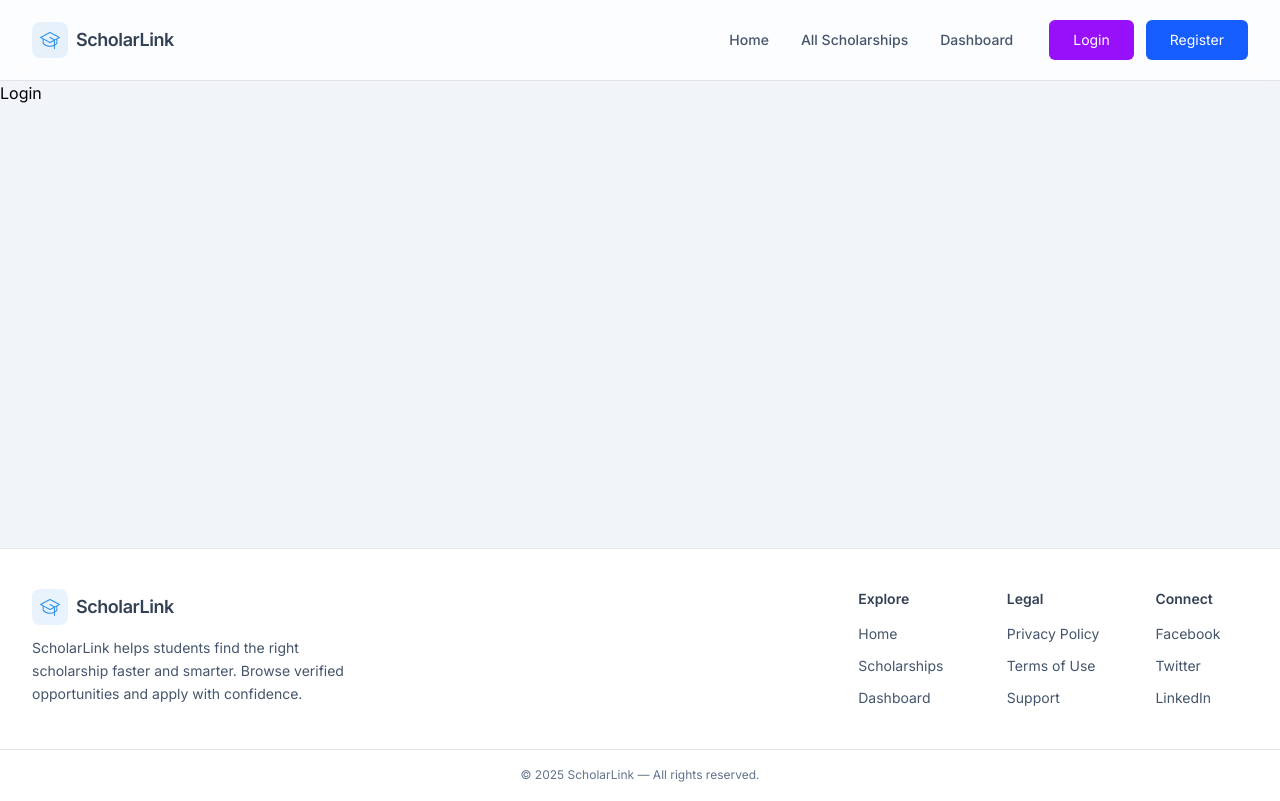
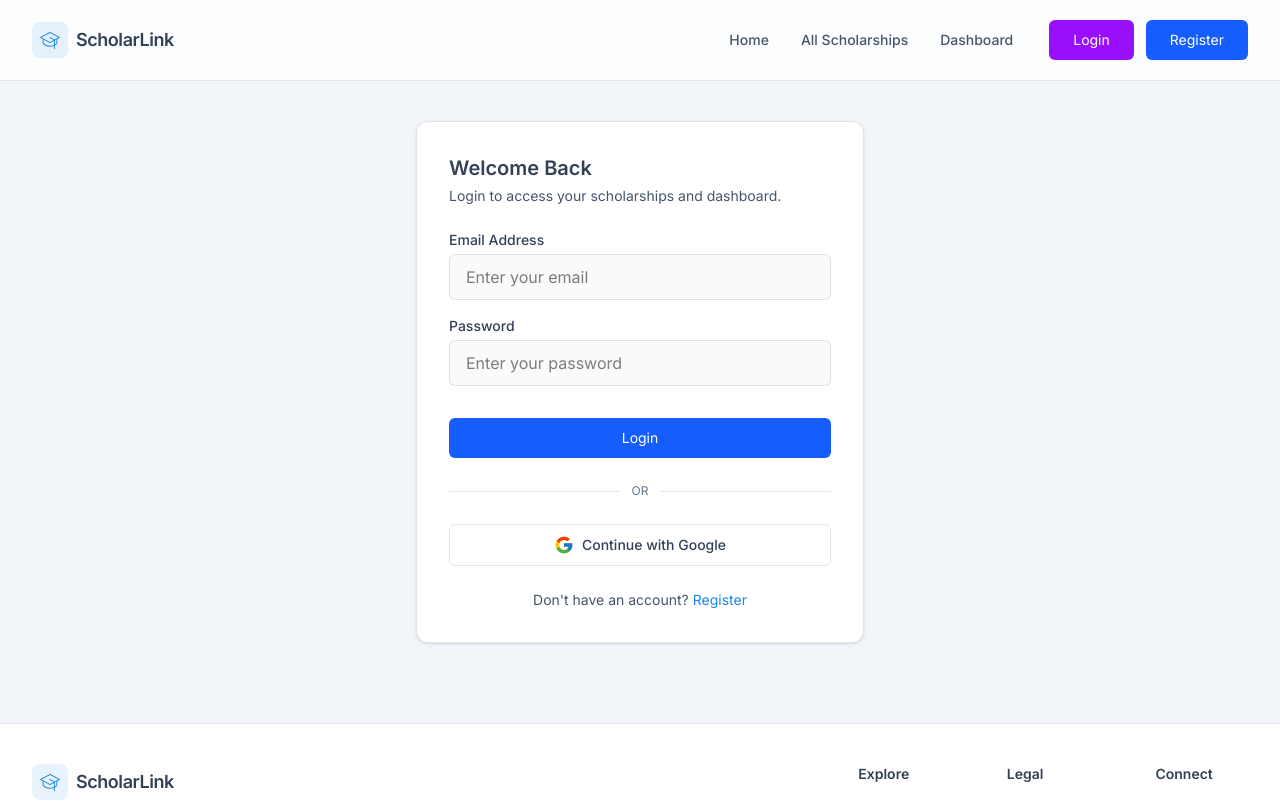
Before and after one commit to LitanMolla/ScholarLink-Client, a React (Vite) app: page /login in a window 1280 px wide. Shown: the top 801 px of the page. Built offline with nearby package versions, Linux system fonts and the light colour scheme.

Commit message:
added: login page

```diff
--- a/src/components/Navbar/Navbar.jsx
+++ b/src/components/Navbar/Navbar.jsx
@@ -58,7 +58,7 @@ const Navbar = () => {
         <div className="lg:hidden flex items-center gap-2">
           <button
             onClick={toggleMenu}
-            className="inline-flex items-center justify-center rounded-md border border-slate-200 p-2 text-slate-700 hover:bg-slate-100 duration-300"
+            className="inline-flex items-center justify-center rounded-md border border-slate-200 p-2 text-slate-700 hover:bg-slate-100 duration-300 cursor-pointer"
           >
             {isOpen ? <FiX className="text-lg" /> : <FiMenu className="text-lg" />}
           </button>
@@ -81,7 +81,7 @@ const Navbar = () => {
           <Logo />
           <button
             onClick={closeMenu}
-            className="inline-flex items-center justify-center rounded-md p-2 text-slate-600 hover:bg-slate-100 duration-300"
+            className="inline-flex items-center justify-center cursor-pointer rounded-md p-2 text-slate-600 hover:bg-slate-100 duration-300"
           >
             <FiX className="text-lg" />
           </button>
--- a/src/pages/Auth/Login/Login.jsx
+++ b/src/pages/Auth/Login/Login.jsx
@@ -1,9 +1,140 @@
-import React from 'react'
+import React, { useState } from "react";
+import { Link, useLocation, useNavigate } from "react-router";
+import { useForm } from "react-hook-form";
+import useAuth from "../../../hooks/useAuth";
+import successToast from "../../../utils/successToast";
+import errorToast from "../../../utils/errorToast";
+import LoginWithGoogle from "../components/LoginWithGoogle";
 
 const Login = () => {
+  const [pending, setPending] = useState(false);
+  const { userLogin } = useAuth();
+
+  const {
+    register,
+    handleSubmit,
+    formState: { errors },
+  } = useForm();
+
+  const onSubmit = async (data) => {
+    setPending(true);
+    try {
+      const result = await userLogin(data?.email, data?.password);
+      if (result.user) {
+        successToast(
+          "Login Successful!",
+          "Welcome back! You’re now logged in."
+        );
+      }
+    } catch (error) {
+      errorToast(error);
+    } finally {
+      setPending(false);
+    }
+  };
+
   return (
-    <div>Login</div>
-  )
-}
+    <section className="min-h-[70vh] flex items-center justify-center py-10">
+      <div className="container max-w-md bg-white border border-black/10 rounded-xl shadow-sm p-6 md:p-8">
+        {/* Title */}
+        <h2 className="text-xl font-semibold text-secondary mb-1">
+          Welcome Back
+        </h2>
+        <p className="text-sm text-slate-600 mb-6">
+          Login to access your scholarships and dashboard.
+        </p>
 
-export default Login
+        {/* Login Form */}
+        <form onSubmit={handleSubmit(onSubmit)} className="space-y-4">
+          {/* Email */}
+          <div className="flex flex-col gap-1">
+            <label className="text-sm font-medium text-secondary">
+              Email Address
+            </label>
+            <input
+              type="email"
+              placeholder="Enter your email"
+              className={`w-full px-4 py-2.5 rounded-md bg-slate-50 duration-300 focus:outline-none ${
+                errors.email
+                  ? "border border-red-400 focus:ring-2 focus:ring-red-300"
+                  : "border border-black/10 focus:ring-2 focus:ring-primary/30"
+              }`}
+              {...register("email", {
+                required: "Email is required",
+                pattern: {
+                  value: /^\S+@\S+\.\S+$/,
+                  message: "Please enter a valid email address",
+                },
+              })}
+            />
+            {errors.email && (
+              <p className="text-xs text-red-500 mt-1">
+                {errors.email.message}
+              </p>
+            )}
+          </div>
+
+          {/* Password */}
+          <div className="flex flex-col gap-1">
+            <label className="text-sm font-medium text-secondary">
+              Password
+            </label>
+            <input
+              type="password"
+              placeholder="Enter your password"
+              className={`w-full px-4 py-2.5 rounded-md bg-slate-50 duration-300 focus:outline-none ${
+                errors.password
+                  ? "border border-red-400 focus:ring-2 focus:ring-red-300"
+                  : "border border-black/10 focus:ring-2 focus:ring-primary/30"
+              }`}
+              {...register("password", {
+                required: "Password is required",
+              })}
+            />
+            {errors.password && (
+              <p className="text-xs text-red-500 mt-1">
+                {errors.password.message}
+              </p>
+            )}
+          </div>
+
+          {/* Submit */}
+          <button
+            type="submit"
+            className="btn btn-primary w-full text-sm mt-4 duration-300"
+            disabled={pending}
+          >
+            {pending ? (
+              <span className="animate-pulse">Logging in...</span>
+            ) : (
+              "Login"
+            )}
+          </button>
+        </form>
+
+        {/* Divider */}
+        <div className="flex items-center gap-3 my-6">
+          <span className="flex-1 h-px bg-black/10"></span>
+          <span className="text-[12px] text-slate-500">OR</span>
+          <span className="flex-1 h-px bg-black/10"></span>
+        </div>
+
+        {/* Google Sign-in */}
+        <LoginWithGoogle />
+
+        {/* Register link */}
+        <p className="text-center text-sm text-slate-600 mt-6">
+          Don&apos;t have an account?{" "}
+          <Link
+            to="/register"
+            className="text-primary hover:underline duration-300"
+          >
+            Register
+          </Link>
+        </p>
+      </div>
+    </section>
+  );
+};
+
+export default Login;
--- a/src/providers/AuthProvider.jsx
+++ b/src/providers/AuthProvider.jsx
@@ -1,7 +1,7 @@
 import React from 'react'
 import AuthContext from './AuthContext'
 import { auth } from '../firebase/firebase.config'
-import { createUserWithEmailAndPassword, GoogleAuthProvider, signInWithPopup, updateProfile } from 'firebase/auth'
+import { createUserWithEmailAndPassword, GoogleAuthProvider, signInWithEmailAndPassword, signInWithPopup, updateProfile } from 'firebase/auth'
 const googleProvider = new GoogleAuthProvider();
 const AuthProvider = ({ children }) => {
   // create user
@@ -16,10 +16,15 @@ const AuthProvider = ({ children }) => {
   const googleLogin = async () => {
     return signInWithPopup(auth,googleProvider)
   }
+  // userlogin
+  const userLogin = async (email,password)=>{
+    return signInWithEmailAndPassword(auth,email,password)
+  }
   const authInfo = {
     userRegister,
     userUpdate,
-    googleLogin
+    googleLogin,
+    userLogin
   }
   return (
     <AuthContext.Provider value={authInfo}>{children}</AuthContext.Provider>
```
